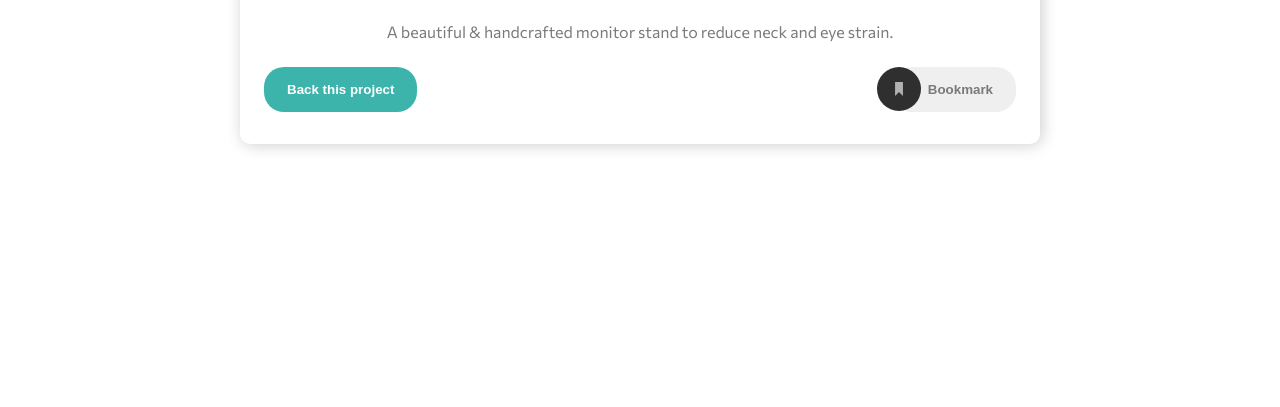
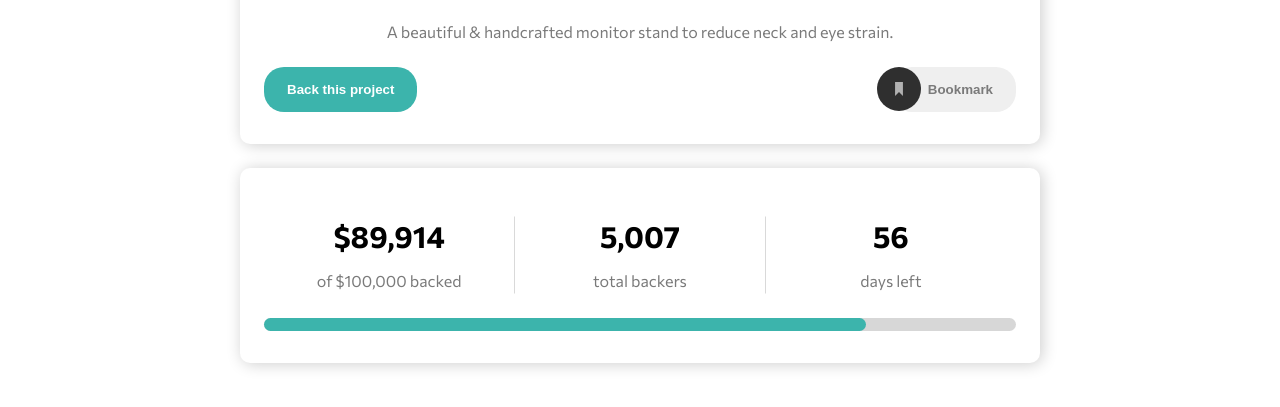
Before and after one commit to ahmad-kashkoush/croudfunding-product-page, a website built with Parcel: page src/index.html in a window 1280 px wide. Shown: the part 423-830 px from the top of the page. Before the commit the page ends 800 px from the top, so only its background shows below. Built offline with nearby package versions, Linux system fonts and the light colour scheme.

Commit message:
💰💰progress cards

```diff
--- a/src/index.html
+++ b/src/index.html
@@ -45,9 +45,26 @@
           <button class="btn btn-accent">Back this project</button>
           <button class="btn btn-bookmark">
             <img src="../images/icon-bookmark.svg" alt="" />
-            Bookmark
+            <span>Bookmark</span>
           </button>
         </div>
+      </div>
+      <div class="card card-progress">
+        <div class="content">
+          <div class="item">
+            <h1>$89,914</h1>
+            <p>of $100,000 backed</p>
+          </div>
+          <div class="item">
+            <h1>5,007</h1>
+            <p>total backers</p>
+          </div>
+          <div class="item">
+            <h1>56</h1>
+            <p>days left</p>
+          </div>
+        </div>
+        <div class="bar"></div>
       </div>
     </main>
     <div class="overlay d-none"></div>
--- a/src/scss/abstracts/_reset.scss
+++ b/src/scss/abstracts/_reset.scss
@@ -14,9 +14,11 @@ a {
 body {
   font-family: $font-family;
 }
-h1 {
+h1,
+.h1-style {
   font-size: 26px;
   color: secondary("200");
+  font-weight: 700;
   @include desktop {
     font-size: 30px;
   }
--- a/src/scss/abstracts/_variables.scss
+++ b/src/scss/abstracts/_variables.scss
@@ -16,6 +16,7 @@ $accent: (
   "200": $Dark-cyan,
 );
 $links-color: white;
+$border-color: hsl(0deg 0% 84.98%);
 // ------------[Screens]-----------
 $screen-width: 600px;
 //---------[text]------------
--- /dev/null
+++ b/src/scss/components/_bar.scss
@@ -0,0 +1,19 @@
+@use "abstracts" as *;
+.bar {
+  width: 100%;
+  background-color: rgba(secondary("100"), 0.3);
+  height: 13px;
+  border-radius: 10px;
+  margin-top: 1.5rem;
+  position: relative;
+}
+.bar::before {
+  content: "";
+  position: absolute;
+  left: 0;
+  top: 0;
+  width: 80%;
+  height: 100%;
+  background: accent("100");
+  border-radius: inherit;
+}
--- a/src/scss/components/index.scss
+++ b/src/scss/components/index.scss
@@ -1,3 +1,4 @@
 @forward "buttons";
 @forward "hamburgerMenu";
 @forward "cards";
+@forward "bar";
--- a/src/scss/layouts/_mainSection.scss
+++ b/src/scss/layouts/_mainSection.scss
@@ -1,6 +1,7 @@
 @use "abstracts" as *;
 
 main {
+  padding-bottom: 10rem;
   position: absolute;
   width: 90%;
   top: 319px;
@@ -10,8 +11,6 @@ main {
   transform: translateX(-50%);
 }
 
-.intro-card {
-}
 .intro-card > img {
   position: absolute;
   top: 0;
@@ -36,3 +35,39 @@ main {
   margin-top: 1.5rem;
 }
 //  buttons are in button component
+.card:not(:first-of-type) {
+  margin-top: 1.5rem;
+}
+.card-progress {
+}
+.card-progress .content {
+  display: flex;
+  flex-direction: column;
+  @include desktop {
+    flex-direction: row;
+  }
+}
+.card-progress .item {
+  width: fit-content;
+  align-self: center;
+  margin-top: 1rem;
+  @include desktop {
+    width: 100%;
+  }
+}
+.card-progress .item:nth-of-type(2) {
+  border: 1px solid;
+  padding: 1.5rem;
+  border-color: $border-color transparent;
+  @include desktop {
+    border-color: transparent $border-color;
+    padding: 0;
+  }
+}
+.card-progress .item h1 {
+  text-align: center;
+}
+.card-progress .item p {
+  text-align: center;
+  margin-top: 1rem;
+}
```
